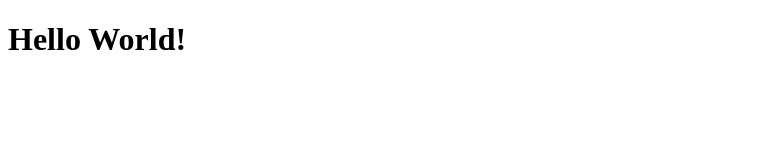
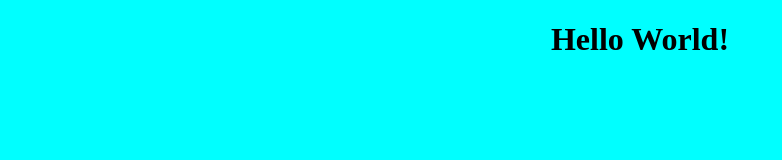
Before and after one commit to tamassey92/My-Test, a plain HTML site: page index.html in a window 1280 px wide. Shown: the whole page, without its empty margins (0-782 px from the left). Drawn offline with Linux system fonts and the light colour scheme.

Commit message:
add style.css, connect to index.html

```diff
--- a/index.html
+++ b/index.html
@@ -1,6 +1,7 @@
 <!DOCTYPE html>
 <html lang="en">
   <head>
+    <link rel="stylesheet" href="style.css" />
     <title>My Test</title>
   </head>
   <body>
--- /dev/null
+++ b/style.css
@@ -0,0 +1,6 @@
+body {
+    background: aqua;
+  }
+  h1 {
+      text-align: center;
+  }
```
